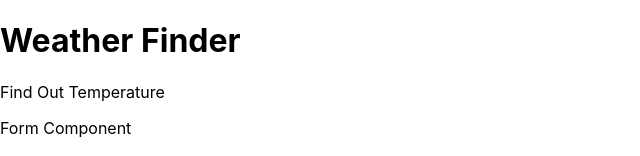
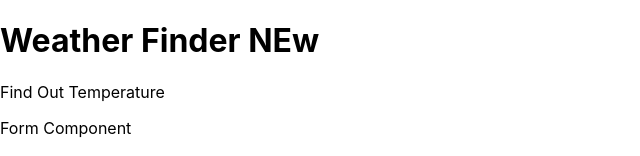
Before and after one commit to iamhassanmasood/weatherapplication, a React (Create React App) app: page / in a window 1280 px wide. Shown: the top 156 px of the page, without its empty margins (0-640 px from the left). Built offline with nearby package versions, Linux system fonts and the light colour scheme.

Commit message:
Checking

```diff
--- a/src/components/Title.js
+++ b/src/components/Title.js
@@ -4,7 +4,7 @@ class Title extends Component{
         return(
             <div>
                 <h1>
-                    Weather Finder
+                    Weather Finder NEw
                 </h1>
                 <p>Find Out Temperature</p>
             </div>
```
